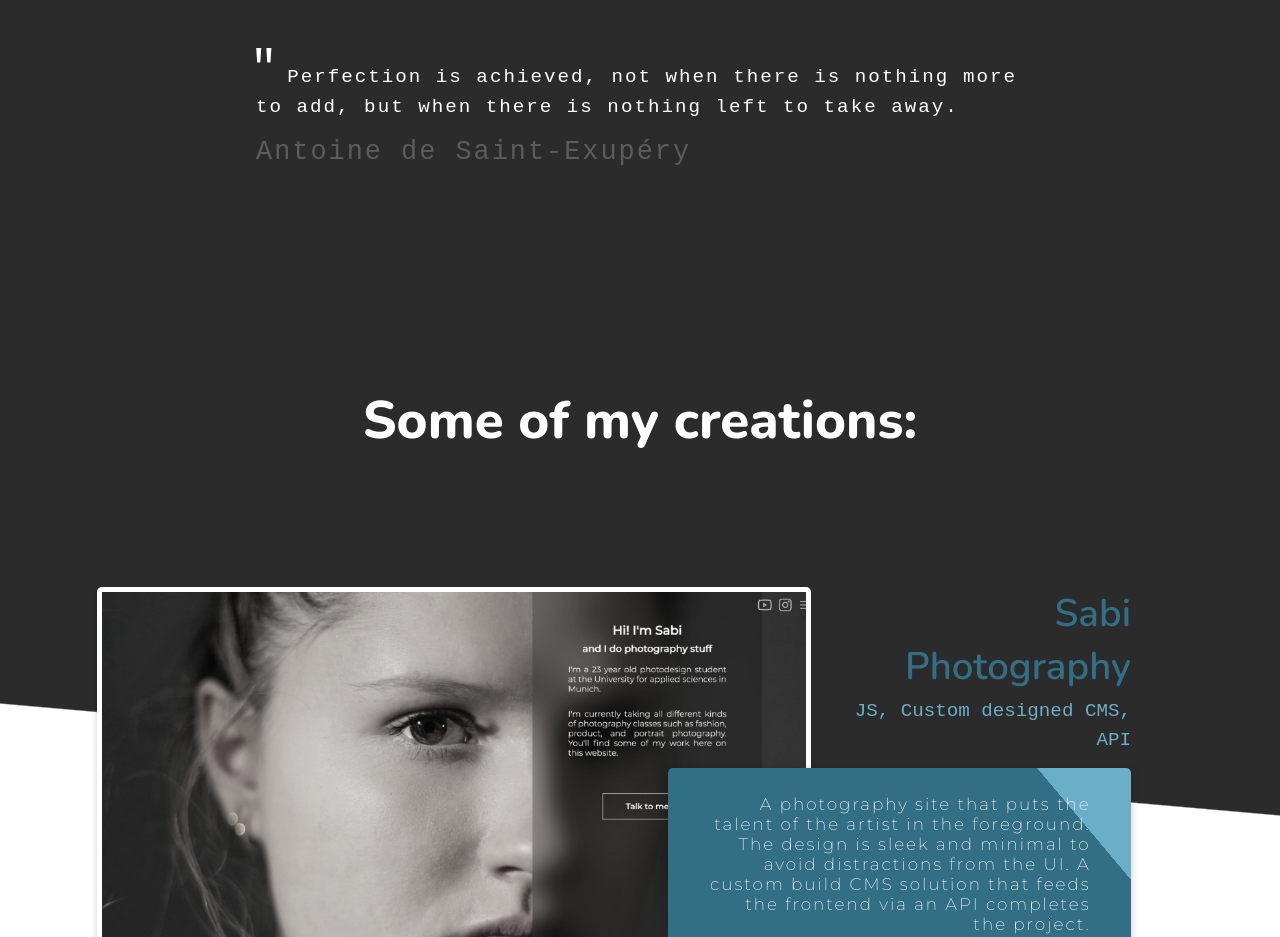
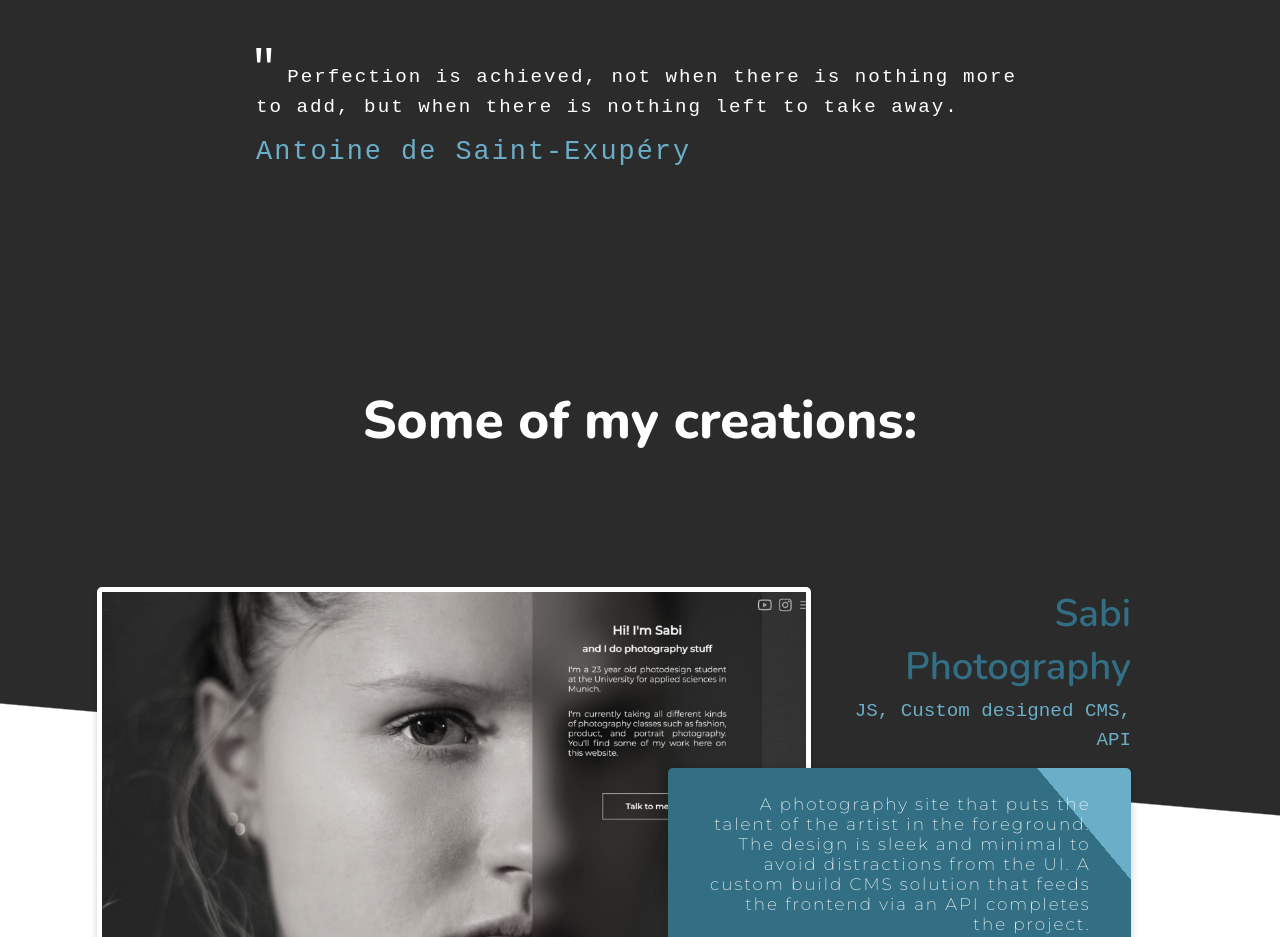
Before and after one commit to IamSebastianDev/iamsebastian, a website: page public/index.html in a window 1280 px wide. Shown: the part 2120-3057 px from the top of the page. Drawn offline with nearby package versions, Linux system fonts and the light colour scheme.

Commit message:
changed color of the quote

```diff
--- a/public/styles/style.css
+++ b/public/styles/style.css
@@ -686,7 +686,7 @@ h1 .tagline-component:nth-child(4) {
 
 .about-quote-sign {
 	font-size: 1.4em;
-	color: var(--color-ui-dark-shaded);
+	color: var(--color-ui-accent-shaded);
 }
 /* Footer */
 
```
